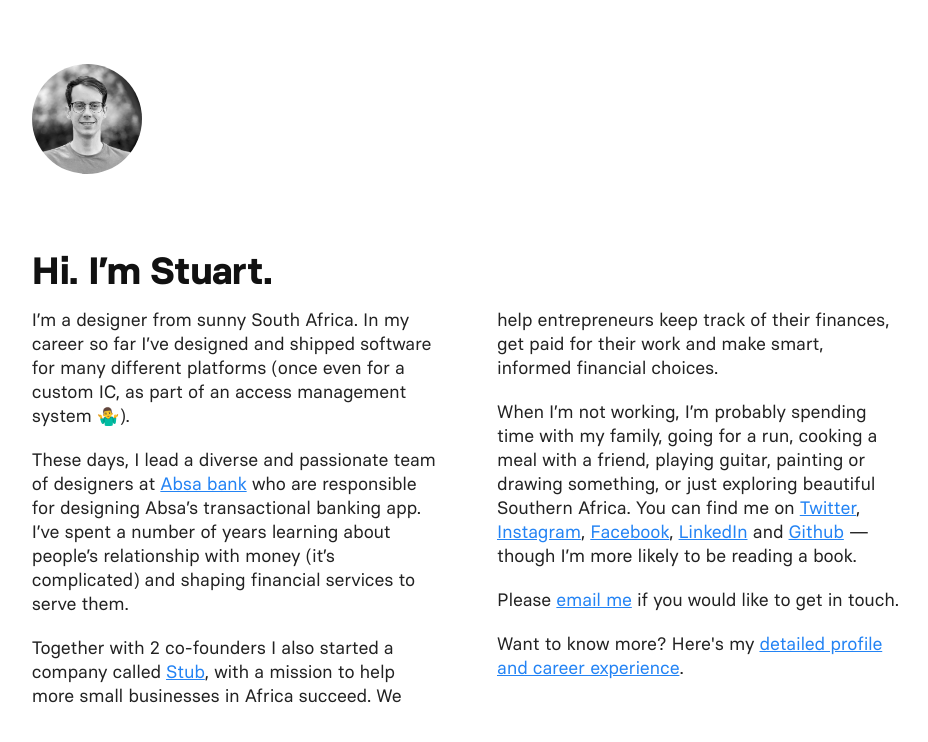
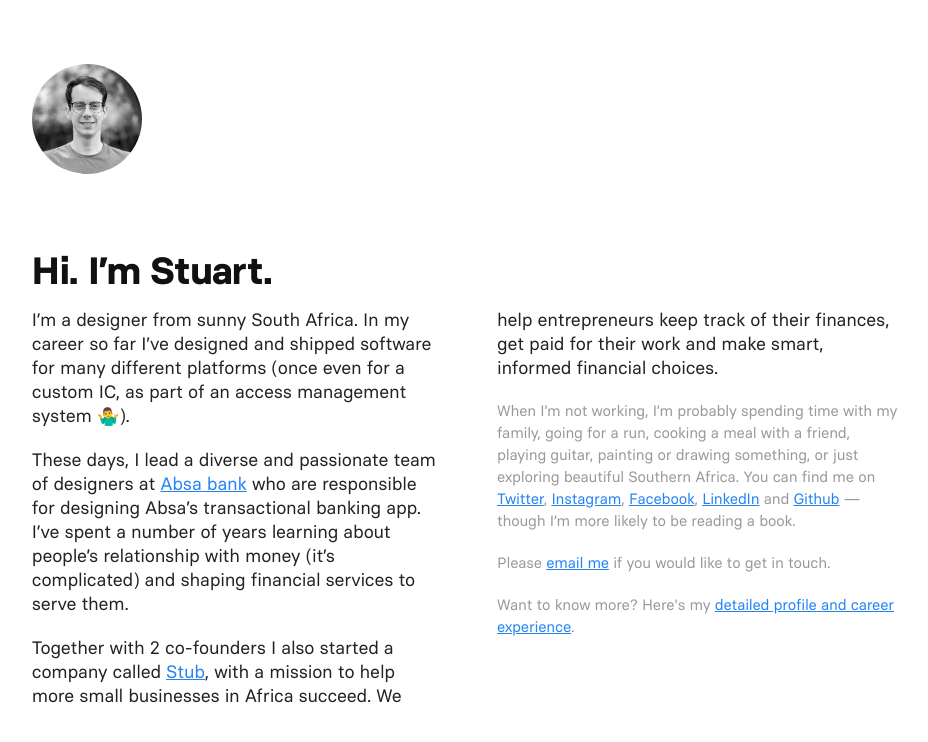
Before and after one commit to stuartwiener/stuartwiener.github.io, a Jekyll site: the page built from index.html, in a window 1280 px wide. Shown: the top 742 px of the page, without its empty margins (173-1101 px from the left). Built offline with Jekyll 4.4.1, drawn with Linux system fonts in a browser that asks for light colours.

Commit message:
Better hierarchy on the home screen

```diff
--- a/index.html
+++ b/index.html
@@ -15,10 +15,10 @@ published: true
 
     <p>Together with 2 co-founders I also started a company called <a href="{% link stub.html %}">Stub</a>, with a mission to help more small businesses in Africa succeed. We help entrepreneurs keep track of their finances, get paid for their work and make smart, informed financial choices.</p>
 
-    <p>When I’m not working, I’m probably spending time with my family, going for a run, cooking a meal with a friend, playing guitar, painting or drawing something, or just exploring beautiful Southern Africa. You can find me on <a href="https://twitter.com/StuartWiener" target="_blank">Twitter</a>, <a href="https://www.instagram.com/stuartwiener/" target="_blank">Instagram</a>, <a href="https://facebook.com/stuartwiener" target="_blank">Facebook</a>, <a href="https://www.linkedin.com/in/stuartwiener/" target="_blank">LinkedIn</a> and <a href="https://github.com/stuartwiener" target="_blank">Github</a> — though I’m more likely to be reading a book.</p>
+    <p class="sidebar">When I’m not working, I’m probably spending time with my family, going for a run, cooking a meal with a friend, playing guitar, painting or drawing something, or just exploring beautiful Southern Africa. You can find me on <a href="https://twitter.com/StuartWiener" target="_blank">Twitter</a>, <a href="https://www.instagram.com/stuartwiener/" target="_blank">Instagram</a>, <a href="https://facebook.com/stuartwiener" target="_blank">Facebook</a>, <a href="https://www.linkedin.com/in/stuartwiener/" target="_blank">LinkedIn</a> and <a href="https://github.com/stuartwiener" target="_blank">Github</a> — though I’m more likely to be reading a book.</p>
 
-    <p>Please <a onclick="window.location.href='mailto:hello'+'@'+'stuartwiener.com';">email me</a> if you would like to get in touch.</p>
+    <p class="sidebar">Please <a onclick="window.location.href='mailto:hello'+'@'+'stuartwiener.com';">email me</a> if you would like to get in touch.</p>
 
-    <p>Want to know more? Here's my <a href="{% link experience.html %}">detailed profile and career experience</a>.</p>
+    <p class="sidebar">Want to know more? Here's my <a href="{% link experience.html %}">detailed profile and career experience</a>.</p>
 
 </div>
```
Also changed, not shown: 1 other file.
